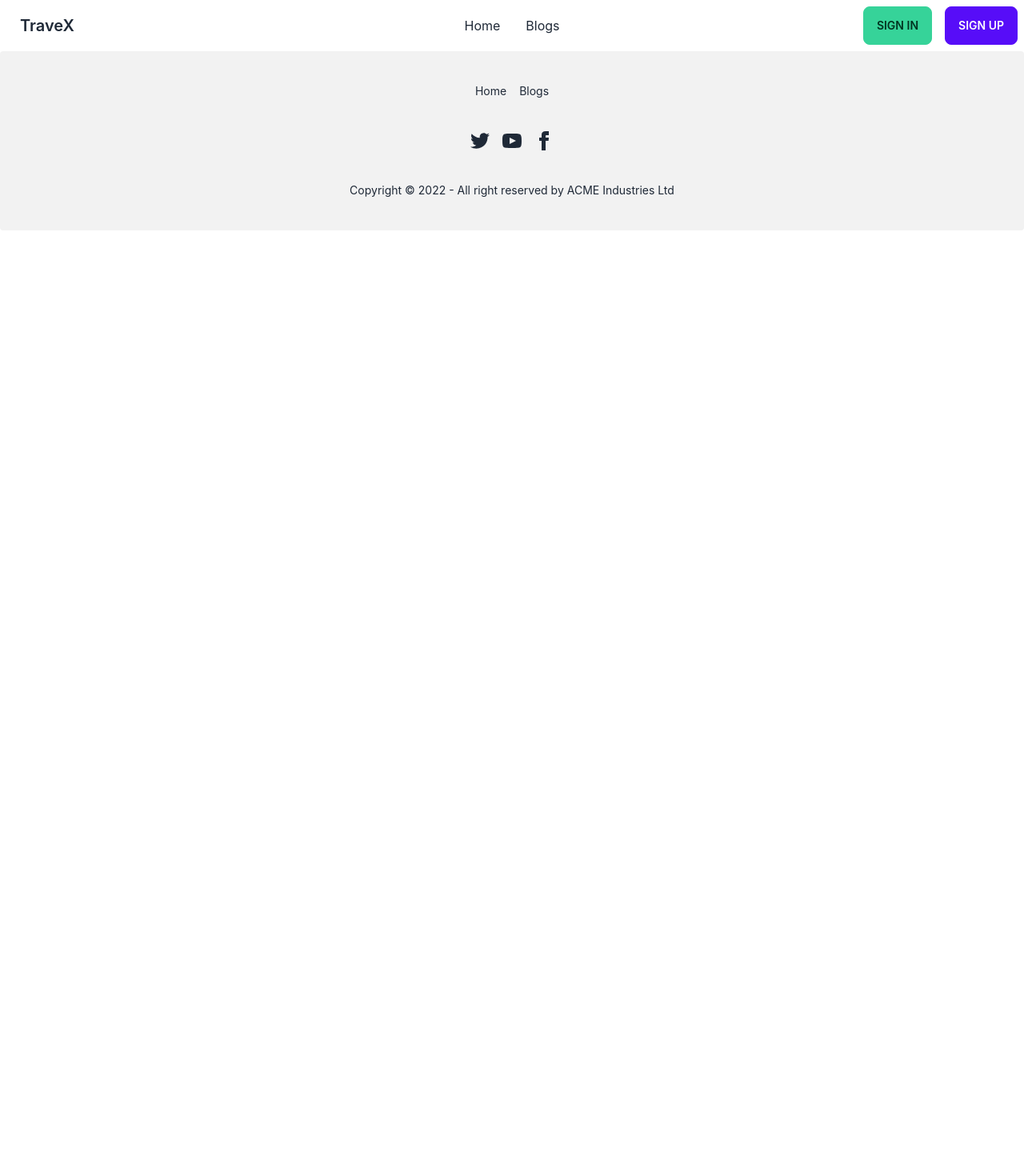
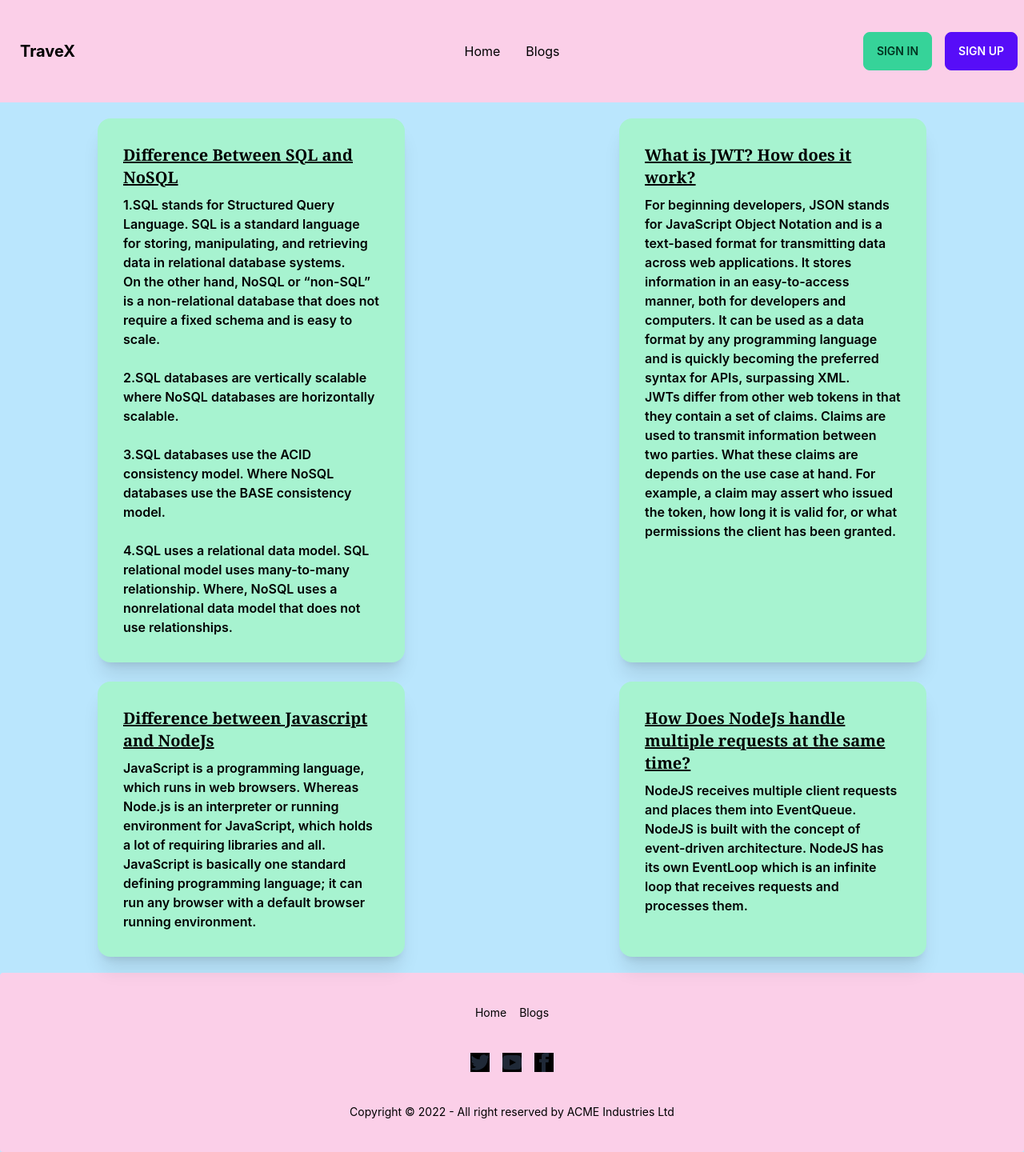
Before and after one commit to LabibaMashiat/TraveX-Client, a React (Create React App) app: page /blogs in a window 1280 px wide. Shown: the whole page at 80% size. Before the commit the page ends 800 px from the top, so only its background shows below. Built offline with nearby package versions, Linux system fonts and the light colour scheme.

Commit message:
blogs added

```diff
--- a/src/App.js
+++ b/src/App.js
@@ -5,7 +5,7 @@ import router from './Router/Routes/Routes';
 
 function App() {
   return (
-    <div className="w-75 mx-auto">
+    <div className="bg-sky-200">
      <RouterProvider router={router}></RouterProvider>
     </div>
   );
--- a/src/Paths/Blogs/Blogs.js
+++ b/src/Paths/Blogs/Blogs.js
@@ -2,8 +2,39 @@ import React from 'react';
 
 const Blogs = () => {
     return (
-        <div>
+        <div className='grid md:grid-cols-2 gap-6 my-5 justify-items-center alig'>
+            <div className="card w-96 bg-emerald-200 shadow-xl">
+  <div className="card-body">
+    <h2 className="card-title text-black font-serif font-bold"><u>Difference Between SQL and NoSQL</u></h2>
+    <p className='text-black font-semibold'>1.SQL stands for Structured Query Language. SQL is a standard language for storing, manipulating, and retrieving data in relational database systems. <br />On the other hand, NoSQL or “non-SQL” is a non-relational database that does not require a fixed schema and is easy to scale. <br /><br />2.SQL databases are vertically scalable where NoSQL databases are horizontally scalable. <br /><br />3.SQL databases use the ACID consistency model.  Where NoSQL databases use the BASE consistency model. <br /><br />4.SQL uses a relational data model. SQL relational model uses many-to-many relationship. Where, NoSQL uses a nonrelational data model that does not use relationships.</p>
+  </div>
+</div>
+            <div className="card w-96 bg-emerald-200 shadow-xl">
+  <div className="card-body">
+    <h2 className="card-title text-black font-serif font-bold"><u>What is JWT? How does it work?</u></h2>
+    <p className='text-black font-semibold'>For beginning developers, JSON stands for JavaScript Object Notation and is a text-based format for transmitting data across web applications. It stores information in an easy-to-access manner, both for developers and computers. It can be used as a data format by any programming language and is quickly becoming the preferred syntax for APIs, surpassing XML. <br />JWTs differ from other web tokens in that they contain a set of claims. Claims are used to transmit information between two parties. What these claims are depends on the use case at hand. For example, a claim may assert who issued the token, how long it is valid for, or what permissions the client has been granted.
 
+
+
+</p>
+  </div>
+</div>
+            <div className="card w-96 bg-emerald-200 shadow-xl">
+  <div className="card-body">
+    <h2 className="card-title text-black font-serif font-bold"><u>Difference between Javascript and NodeJs</u></h2>
+    <p className='text-black font-semibold'>
+    JavaScript is a programming language, which runs in web browsers. Whereas Node.js is an interpreter or running environment for JavaScript, which holds a lot of requiring libraries and all. JavaScript is basically one standard defining programming language; it can run any browser with a default browser running environment.
+</p>
+  </div>
+</div>
+            <div className="card w-96 bg-emerald-200 shadow-xl">
+  <div className="card-body">
+    <h2 className="card-title text-black font-serif font-bold"><u>How Does NodeJs handle multiple requests at the same time?</u></h2>
+    <p className='text-black font-semibold'>
+    NodeJS receives multiple client requests and places them into EventQueue. NodeJS is built with the concept of event-driven architecture. NodeJS has its own EventLoop which is an infinite loop that receives requests and processes them.
+</p>
+  </div>
+</div>
         </div>
     );
 };
--- a/src/Shared/Footer/Footer.js
+++ b/src/Shared/Footer/Footer.js
@@ -3,21 +3,21 @@ import { Link } from 'react-router-dom';
 
 const Footer = () => {
     return (
-        <footer className="footer footer-center p-10 bg-base-200 text-base-content rounded">
+        <footer className="footer footer-center p-10 bg-pink-200 text-base-content rounded">
         <div className="grid grid-flow-col gap-4">
-          <Link to='/' className="link link-hover">Home</Link>
-          <Link to='/blogs' className="link link-hover">Blogs</Link>
+          <Link to='/' className="link link-hover      text-black font-semi-bold">Home</Link>
+          <Link to='/blogs' className="link link-hover text-black font-semi-bold">Blogs</Link>
 
         </div>
         <div>
           <div className="grid grid-flow-col gap-4">
-            <a href='#twitter'><svg xmlns="http://www.w3.org/2000/svg" width="24" height="24" viewBox="0 0 24 24" className="fill-current"><path d="M24 4.557c-.883.392-1.832.656-2.828.775 1.017-.609 1.798-1.574 2.165-2.724-.951.564-2.005.974-3.127 1.195-.897-.957-2.178-1.555-3.594-1.555-3.179 0-5.515 2.966-4.797 6.045-4.091-.205-7.719-2.165-10.148-5.144-1.29 2.213-.669 5.108 1.523 6.574-.806-.026-1.566-.247-2.229-.616-.054 2.281 1.581 4.415 3.949 4.89-.693.188-1.452.232-2.224.084.626 1.956 2.444 3.379 4.6 3.419-2.07 1.623-4.678 2.348-7.29 2.04 2.179 1.397 4.768 2.212 7.548 2.212 9.142 0 14.307-7.721 13.995-14.646.962-.695 1.797-1.562 2.457-2.549z"></path></svg></a>
-            <a href='#youtube'><svg xmlns="http://www.w3.org/2000/svg" width="24" height="24" viewBox="0 0 24 24" className="fill-current"><path d="M19.615 3.184c-3.604-.246-11.631-.245-15.23 0-3.897.266-4.356 2.62-4.385 8.816.029 6.185.484 8.549 4.385 8.816 3.6.245 11.626.246 15.23 0 3.897-.266 4.356-2.62 4.385-8.816-.029-6.185-.484-8.549-4.385-8.816zm-10.615 12.816v-8l8 3.993-8 4.007z"></path></svg></a>
-            <a href='#facebook'><svg xmlns="http://www.w3.org/2000/svg" width="24" height="24" viewBox="0 0 24 24" className="fill-current"><path d="M9 8h-3v4h3v12h5v-12h3.642l.358-4h-4v-1.667c0-.955.192-1.333 1.115-1.333h2.885v-5h-3.808c-3.596 0-5.192 1.583-5.192 4.615v3.385z"></path></svg></a>
+            <a href='#twitter'><svg xmlns="http://www.w3.org/2000/svg" width="24" height="24" viewBox="0 0 24 24" className="fill-current bg-black"><path d="M24 4.557c-.883.392-1.832.656-2.828.775 1.017-.609 1.798-1.574 2.165-2.724-.951.564-2.005.974-3.127 1.195-.897-.957-2.178-1.555-3.594-1.555-3.179 0-5.515 2.966-4.797 6.045-4.091-.205-7.719-2.165-10.148-5.144-1.29 2.213-.669 5.108 1.523 6.574-.806-.026-1.566-.247-2.229-.616-.054 2.281 1.581 4.415 3.949 4.89-.693.188-1.452.232-2.224.084.626 1.956 2.444 3.379 4.6 3.419-2.07 1.623-4.678 2.348-7.29 2.04 2.179 1.397 4.768 2.212 7.548 2.212 9.142 0 14.307-7.721 13.995-14.646.962-.695 1.797-1.562 2.457-2.549z"></path></svg></a>
+            <a href='#youtube'><svg xmlns="http://www.w3.org/2000/svg" width="24" height="24" viewBox="0 0 24 24" className="fill-current bg-black"><path d="M19.615 3.184c-3.604-.246-11.631-.245-15.23 0-3.897.266-4.356 2.62-4.385 8.816.029 6.185.484 8.549 4.385 8.816 3.6.245 11.626.246 15.23 0 3.897-.266 4.356-2.62 4.385-8.816-.029-6.185-.484-8.549-4.385-8.816zm-10.615 12.816v-8l8 3.993-8 4.007z"></path></svg></a>
+            <a href='#facebook'><svg xmlns="http://www.w3.org/2000/svg" width="24" height="24" viewBox="0 0 24 24" className="fill-current bg-black"><path d="M9 8h-3v4h3v12h5v-12h3.642l.358-4h-4v-1.667c0-.955.192-1.333 1.115-1.333h2.885v-5h-3.808c-3.596 0-5.192 1.583-5.192 4.615v3.385z"></path></svg></a>
           </div>
         </div>
         <div>
-          <p>Copyright © 2022 - All right reserved by ACME Industries Ltd</p>
+          <p className='text-black font-semi-bold'>Copyright © 2022 - All right reserved by ACME Industries Ltd</p>
         </div>
       </footer>
     );
--- a/src/Shared/Header/Header.js
+++ b/src/Shared/Header/Header.js
@@ -3,15 +3,15 @@ import { Link } from 'react-router-dom';
 
 const Header = () => {
     return (
-        <div className="navbar bg-base-100">
+        <div className="navbar bg-pink-200 h-32">
   <div className="navbar-start">
 
-    <Link to='/' className="btn btn-ghost normal-case text-xl">TraveX</Link>
+    <Link to='/' className="btn btn-ghost normal-case text-xl text-black font-bold">TraveX</Link>
   </div>
   <div className="navbar-center hidden lg:flex">
     <ul className="menu menu-horizontal p-0">
-      <li><Link to='/'>Home</Link></li>
-      <li><Link to='/blogs'>Blogs</Link></li>
+      <li><Link className='text-black font-semi-bold' to='/'>Home</Link></li>
+      <li><Link className='text-black font-semi-bold' to='/blogs'>Blogs</Link></li>
     </ul>
   </div>
   <div className="navbar-end">
```
